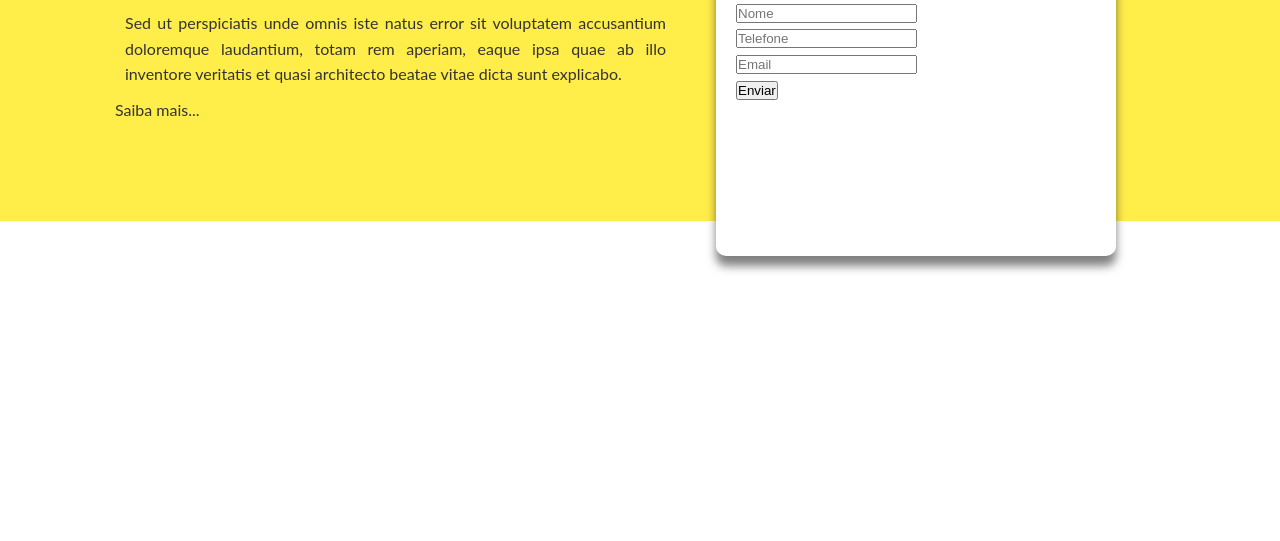
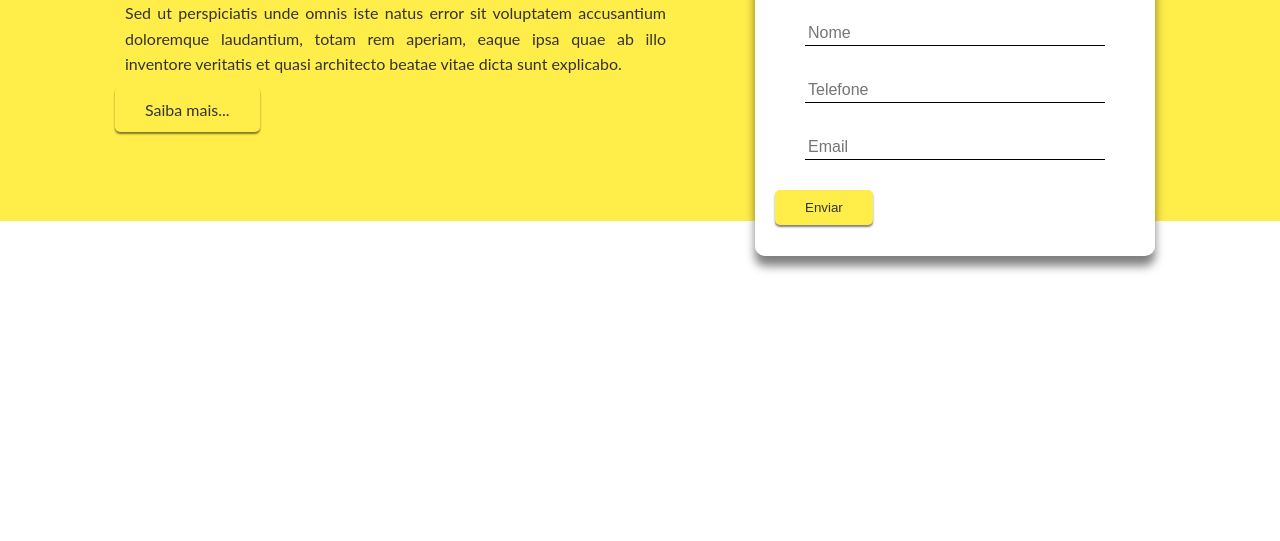
Before and after one commit to PedrozaEu/LandingPage, a plain HTML site: page Index.html in a window 1280 px wide. Shown: the part 259-800 px from the top of the page. Drawn offline with Linux system fonts and the light colour scheme.

Commit message:
definição de botoes

```diff
--- a/CSS/Style.css
+++ b/CSS/Style.css
@@ -141,6 +141,9 @@ img{
 	top: 60px;
 	height: 350px;
 	width: 400px;
+	padding: 40px;
+	z-index: 100;
+	justify-self: flex-end;
 }
 
 .grid{
@@ -152,12 +155,40 @@ img{
 	height: 100%;
 }
 
+.showcase-form .form-control{
+	margin: 30px;
+}
+
+.showcase-form input[type='text'],
+.showcase-form input[type='email']{
+	border: none;
+	border-bottom: 1px  solid;
+	width: 100%;
+	padding: 3px;
+	font-size: 16px;
+}
+
+.showcase-form input:focus{
+	outline: none;
+}
 /* Utilities */
 .container{
 	overflow: auto;
 	max-width: 1100px;
 	margin: 0 auto;
 	padding: 0 40px;
+}
+
+.btn{
+	display: inline-block;
+	padding: 10px 30px;
+	cursor: pointer;
+	background: var(--CorDeBase);
+	color: var(--CorDeTexto);
+	border: none;
+	border-radius: 5px;
+	box-shadow: 0 2px 2px 0 rgba(0,0,0, 0.5);
+
 }
 
 .card{
```
